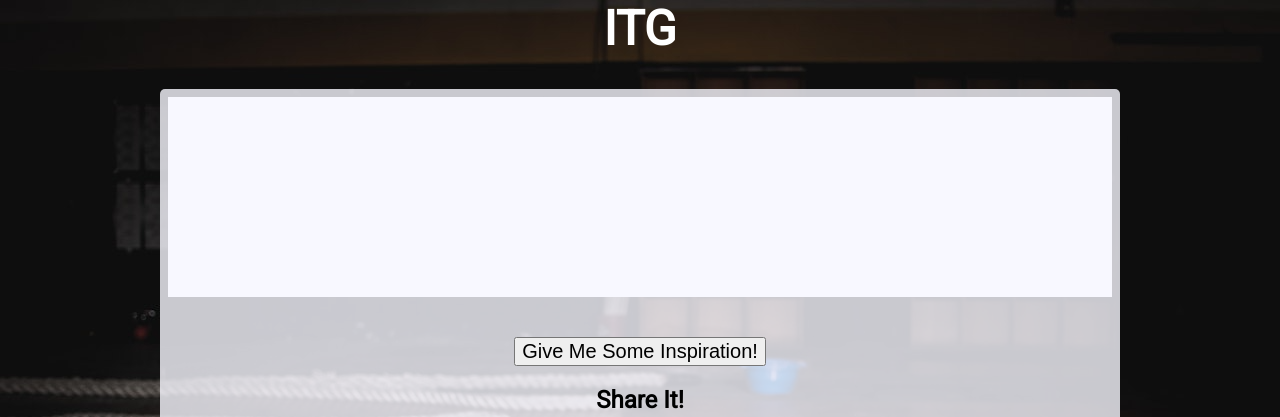
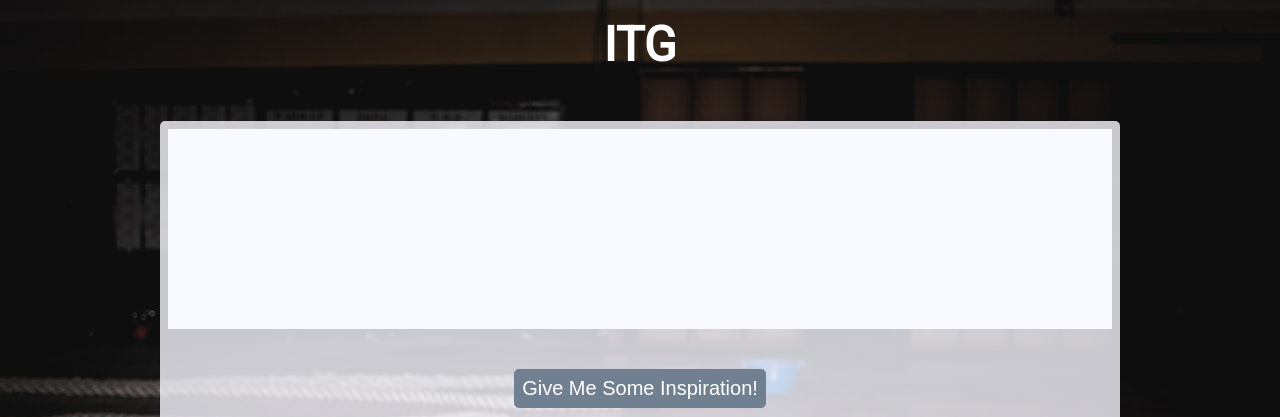
Before and after one commit to Holgermueller/ITG, a website: page index.html in a window 1280 px wide. Shown: the top 417 px of the page. Drawn offline with Linux system fonts and the light colour scheme.

Commit message:
some final styling

```diff
--- a/css/main.css
+++ b/css/main.css
@@ -16,6 +16,7 @@ h1 {
   width: max-content;
   margin: auto;
   color: var(--twitterWhite);
+  padding: 1rem;
 }
 
 .main {
@@ -52,6 +53,11 @@ h1 {
   font-size: 1.25rem;
   margin: 0 auto;
   display: block;
+  border: none;
+  padding: 8px;
+  border-radius: 5px;
+  background-color: rgb(112, 128, 144);
+  color: var(--twitterWhite);
 }
 h2 {
   text-align: center;
--- a/public/main.css
+++ b/public/main.css
@@ -1 +1 @@
-:root{--neutralcolor:hsl(0.67,1,0.99);--twitterWhite:#fff}body,html{background-image:url(../assets/weights.png);font-family:Roboto,sans-serif;height:100vh;margin:0}h1{color:var(--twitterWhite);font-size:3rem;margin:auto;width:-webkit-max-content;width:-moz-max-content;width:max-content}.main{background:rgba(248,248,255,.8);border-radius:5px;margin:2rem auto;width:75%}.thought-section{padding:8px}.thought-display{background:#f8f8ff;margin:auto;min-height:200px;position:relative}.thought-on-display{font-size:2.5rem;margin:auto;padding:1rem;position:absolute;text-align:center;top:50%;transform:translateY(-50%)}.speaker-display{font-size:2rem;padding:20px;text-align:center}.thought-button{display:block;font-size:1.25rem;margin:0 auto}h2{text-align:center}.bootleg-twitter-button{background-color:#1da1f2;border:none;border-radius:15px;display:block;font-size:1.25rem;margin:0 auto;padding:8px}.bootleg-twitter-button,a{color:var(--twitterWhite);text-decoration:none}.footer{color:var(--twitterWhite);text-align:center}
+:root{--neutralcolor:hsl(0.67,1,0.99);--twitterWhite:#fff}body,html{background-image:url(../assets/weights.png);font-family:Roboto,sans-serif;height:100vh;margin:0}h1{color:var(--twitterWhite);font-size:3rem;margin:auto;padding:1rem;width:-webkit-max-content;width:-moz-max-content;width:max-content}.main{background:rgba(248,248,255,.8);border-radius:5px;margin:2rem auto;width:75%}.thought-section{padding:8px}.thought-display{background:#f8f8ff;margin:auto;min-height:200px;position:relative}.thought-on-display{font-size:2.5rem;margin:auto;padding:1rem;position:absolute;text-align:center;top:50%;transform:translateY(-50%)}.speaker-display{font-size:2rem;padding:20px;text-align:center}.thought-button{background-color:#708090;border:none;border-radius:5px;color:var(--twitterWhite);display:block;font-size:1.25rem;margin:0 auto;padding:8px}h2{text-align:center}.bootleg-twitter-button{background-color:#1da1f2;border:none;border-radius:15px;display:block;font-size:1.25rem;margin:0 auto;padding:8px}.bootleg-twitter-button,a{color:var(--twitterWhite);text-decoration:none}.footer{color:var(--twitterWhite);text-align:center}
```
